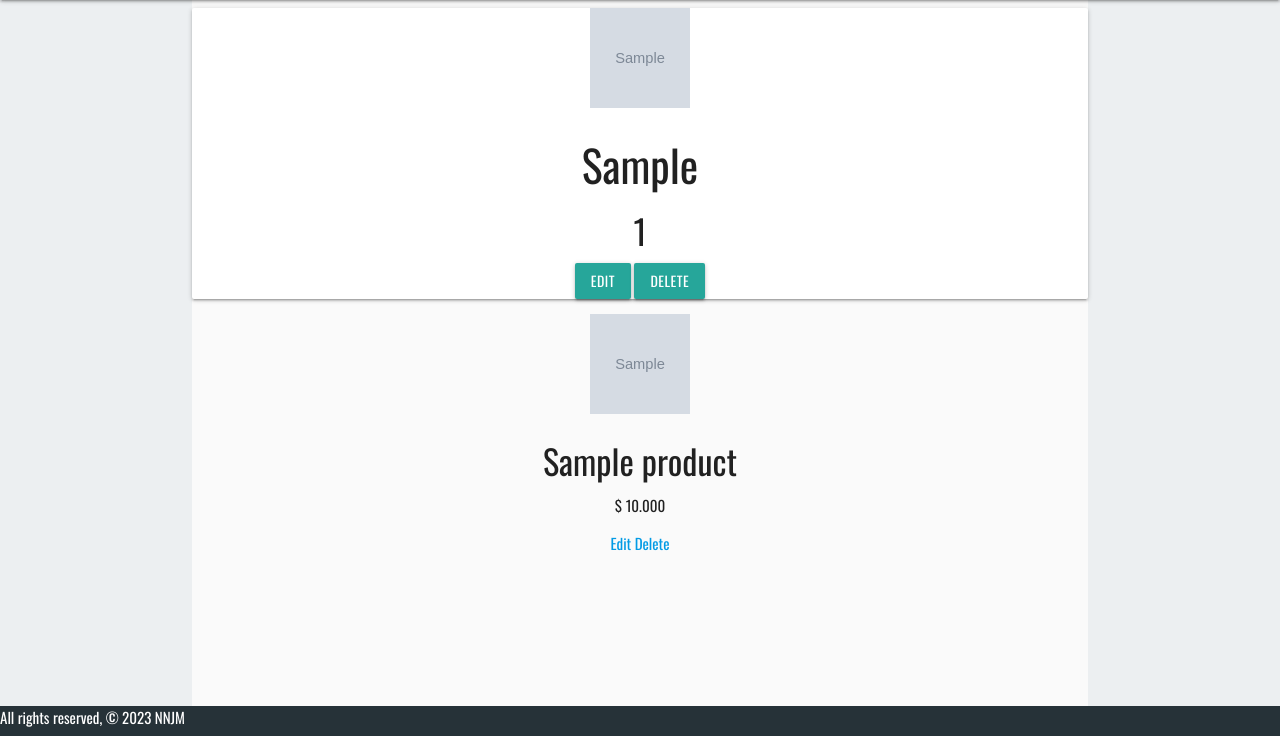
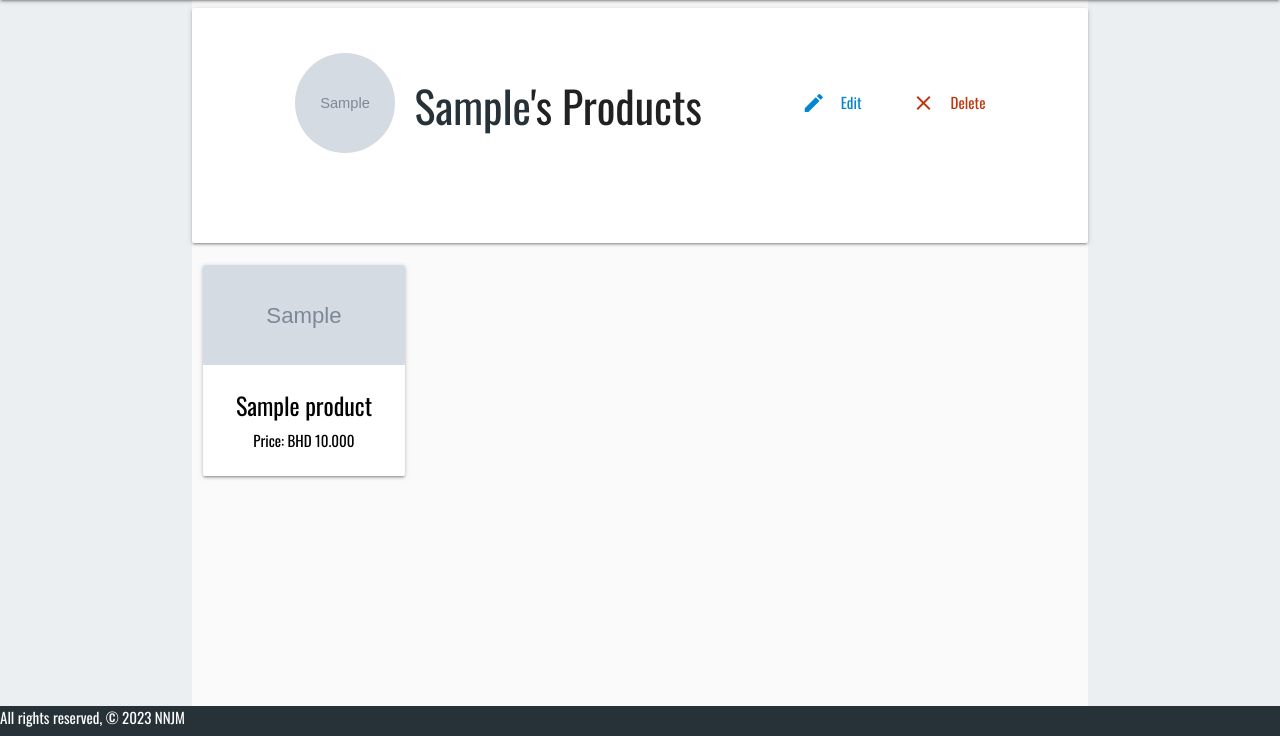
Before and after one commit to juma-altaitoon/Project-EcomCatalog-Django, a Django app: page /category/1/ in a window 1280 px wide. Shown: the part 64-800 px from the top of the page. Run offline with Django 4.2, Linux system fonts and the light colour scheme; tables that the repository leaves empty hold one stand-in row (values such as "Sample post"); grey boxes marked "Sample" are stand-in pictures.

Commit message:
product and category detail css -nusaiba

```diff
--- a/ecom_app/main_app/static/css/style.css
+++ b/ecom_app/main_app/static/css/style.css
@@ -7,6 +7,13 @@
         min-height: 100vh;
         flex-direction: column;
         font-family: 'Oswald', sans-serif;
+
+    }
+
+    .category-detail{
+      display: flex;
+      justify-content: center;
+      align-content: space-between;
 
     }
 
@@ -24,7 +31,7 @@
     .flex-container {
         display: flex;
         justify-content: space-between;
-      }
+    }
 
 
     /* .nav-wrapper{
--- a/ecom_app/main_app/templates/base.html
+++ b/ecom_app/main_app/templates/base.html
@@ -26,7 +26,7 @@
             <ul id="nav-mobile" class="right hide-on-med-and-down">
 
 
-                <li><form action="{% url 'search_result' %}" method="get"><input type="text" placeholder="Search.." name="search"></form></li>
+                <li><form action="{% url 'search_result' %}" method="get"><input style="color:#fafafa ;" type="text" placeholder="Search.." name="search"></form></li>
                 <li><a href="{% url 'home' %}" > &nbsp;&nbsp;Home</a></li>
                 <li><a href="{% url 'about' %}" > &nbsp;&nbsp;About</a></li>
                 <li><a href="{% url 'product' %}" > &nbsp;&nbsp;Product</a></li>
--- a/ecom_app/main_app/templates/main_app/category_confirm_delete.html
+++ b/ecom_app/main_app/templates/main_app/category_confirm_delete.html
@@ -6,7 +6,7 @@
 <p>Deleting a Category will permanently remove it.</p>
 <form action="" method="post">
     {% csrf_token%}
-    <input type="submit" value="Yes - Delete Category" class="btn blue-grey darken-4">
+    <input type="submit" value="Yes - Delete Category" class="btn deep-orange darken-4">
     <a href="{% url 'category_details' category.id %}" class="btn grey">No - Keep Product</a>
 </form>
 {% endblock %}
--- a/ecom_app/main_app/templates/main_app/category_detail.html
+++ b/ecom_app/main_app/templates/main_app/category_detail.html
@@ -2,34 +2,58 @@
 
 
 {% block content %}
-{% load static %}
+
+
+
+
 <div class="card">
-    <div>
-        <img width="100px" height="100px" src={% static category.cat_image|cut:'main_app/static/' %} />
-        <h3> {{ category.type }}</h3>
-        <h4>{{ category.id}}</h4>
+    <br>
+<br>
+    <div style="display:flex; justify-content:center;
+  ">
+ {% load static %}
+    <img width="100px" height="100px" style="border-radius: 50%; margin-right: 20px;" src={% static category.cat_image|cut:'main_app/static/' %} />
+    <h3> <span class="blue-grey-text text-darken-4">{{ category.type }}</span>'s Products</h3>
+
+    <div style=" display:flex; justify-content:center; flex-direction: row; margin-left: 100px; align-items: center;">
+
+        <a style="margin-right: 50px;" class="light-blue-text text-darken-2" href="{% url 'category_update' category.id %}"><i class="material-icons left">create</i>Edit  </a>
+
+        <a class=" deep-orange-text text-darken-4" href="{% url 'category_delete' category.id %}"><i class="material-icons left">close</i>Delete </a>
+    </div>
 
     </div>
-    <div>
-        <a href="{% url 'category_update' category.id %}" class="btn">Edit</a>
-        <a href="{% url 'category_delete' category.id %}" class="btn">Delete</a>
+
+    <br>
+    <br>
+
+
+
+    <br>
+    <br>
+</div>
+<div class="row">
+    {% for product in object.product_set.all %}
+<a href="{% url 'product_details' product.id %}">
+
+    <div class="col s6 m3 ">
+        <div class="card ">
+            <div class="card-image">
+                {% load static %}
+                <img width="100px" height="100px" src={% static product.image|cut:'main_app/static/' %} />
+            </div>
+            <div class="mycard card-content">
+                <span class="card-title ">{{ product.name }}</span>
+                <p>Price: BHD {{ product.price }}</p>
+            </div>
+        </div>
+
     </div>
+</a>
+
+{% endfor %}
 </div>
-{% for product in object.product_set.all %}
-<div class="col s6 m3">
-    <div class="card-image">
-        <img width="100px" height="100px" src={% static product.image|cut:'main_app/static/' %} />
-    </div>
-    <div class="card-title">
-        <h4>{{product.name}}</h4>
-        <p>$ {{product.price}}</p>
-    </div>
-    <div class="card-action">
-        <a href="{% url 'product_update' product.id %}">Edit</a>
-        <a href="{% url 'product_delete' product.id %}">Delete</a>
-    </div>
-</div>
-{% endfor %}
+
 
 
 {% endblock %}
--- a/ecom_app/main_app/templates/main_app/product_confirm_delete.html
+++ b/ecom_app/main_app/templates/main_app/product_confirm_delete.html
@@ -9,7 +9,7 @@
 <p>Deleting a product will permanently remove {{product.name}} from collection.</p>
 <form action="" method="post">
     {% csrf_token%}
-    <input type="submit" value="Yes - Delete Product" class="btn btn blue-grey darken-4">
+    <input type="submit" value="Yes - Delete Product" class="btn deep-orange darken-4">
     <a href="{% url 'product_details' product.id %}" class="btn grey">No - Keep Product</a>
 </form>
 {% endblock %}
```
Also changed, not shown: ecom_app/main_app/templates/main_app/product_detail.html (+44 -10 lines).
